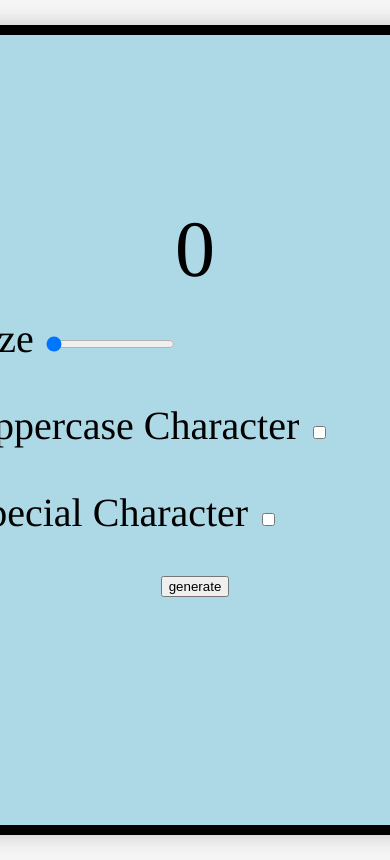
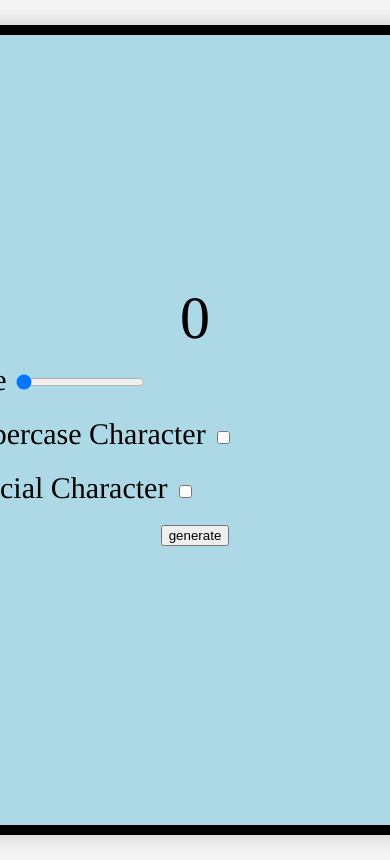
Before and after one commit to FxSipuDx/project-password, a plain HTML site: page index.html in a window 390 px wide. Shown: the top 860 px of the page. Drawn offline with Linux system fonts and the light colour scheme.

Commit message:
changing

```diff
--- a/styles.css
+++ b/styles.css
@@ -58,3 +58,16 @@ body{
     margin: 20px;
 
 }
+@media (max-width: 768px) {
+    .item0 {
+        font-size: 60px;
+    }
+    .item1,
+    .item2,
+    .item3,
+    .item4,
+    .item5 {
+        font-size: 30px;
+        margin: 10px;
+    }
+}
```
